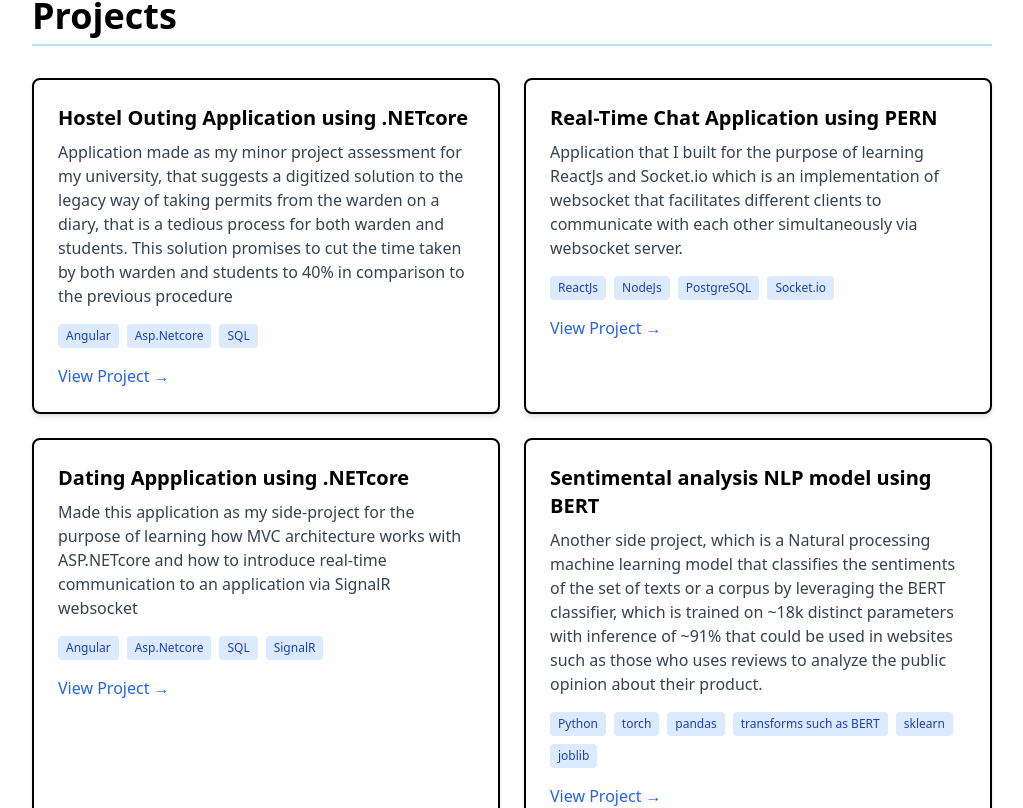
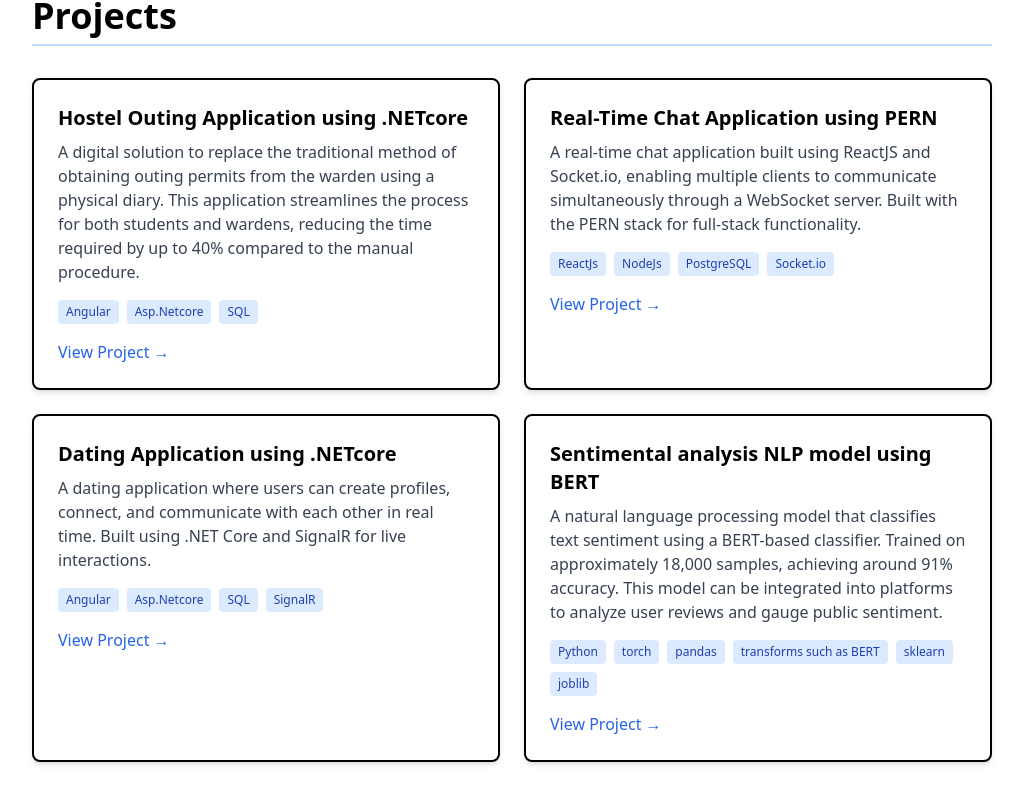
Before and after one commit to git-krishnabisht/about-me, a React (Vite) app in the folder frontend/: page / in a window 1280 px wide. Shown: the part 752-1560 px from the top of the page, without its empty margins (128-1151 px from the left). Built offline with nearby package versions, Linux system fonts and the light colour scheme; a web font is replaced by a local one.

Commit message:
commit-17 fix: typos

```diff
--- a/frontend/src/components/ProjectSection.jsx
+++ b/frontend/src/components/ProjectSection.jsx
@@ -25,28 +25,28 @@ export function ProjectsSection() {
     {
       title: "Hostel Outing Application using .NETcore",
       description:
-        "Application made as my minor project assessment for my university, that suggests a digitized solution to the legacy way of taking permits from the warden on a diary, that is a tedious process for both warden and students. This solution promises to cut the time taken by both warden and students to 40% in comparison to the previous procedure",
+        "A digital solution to replace the traditional method of obtaining outing permits from the warden using a physical diary. This application streamlines the process for both students and wardens, reducing the time required by up to 40% compared to the manual procedure.",
       tags: ["Angular", "Asp.Netcore", "SQL"],
       link: "https://github.com/krishnaasx/HostelOutingApplication",
     },
     {
       title: "Real-Time Chat Application using PERN",
       description:
-        "Application that I built for the purpose of learning ReactJs and Socket.io which is an implementation of websocket that facilitates different clients to communicate with each other simultaneously via websocket server.",
+        "A real-time chat application built using ReactJS and Socket.io, enabling multiple clients to communicate simultaneously through a WebSocket server. Built with the PERN stack for full-stack functionality.",
       tags: ["ReactJs", "NodeJs", "PostgreSQL", "Socket.io"],
       link: "https://github.com/krishnaasx/chat-app",
     },
     {
-      title: "Dating Appplication using .NETcore",
+      title: "Dating Application using .NETcore",
       description:
-        "Made this application as my side-project for the purpose of learning how MVC architecture works with ASP.NETcore and how to introduce real-time communication to an application via SignalR websocket",
+        "A dating application where users can create profiles, connect, and communicate with each other in real time. Built using .NET Core and SignalR for live interactions.",
       tags: ["Angular", "Asp.Netcore", "SQL", "SignalR"],
       link: "https://github.com/krishnaasx/DatingApp_Dotnet-8",
     },
     {
       title: "Sentimental analysis NLP model using BERT",
       description:
-        "Another side project, which is a Natural processing machine learning model that classifies the sentiments of the set of texts or a corpus by leveraging the BERT classifier, which is trained on ~18k distinct parameters with inference of ~91% that could be used in websites such as those who uses reviews to analyze the public opinion about their product.",
+        "A natural language processing model that classifies text sentiment using a BERT-based classifier. Trained on approximately 18,000 samples, achieving around 91% accuracy. This model can be integrated into platforms to analyze user reviews and gauge public sentiment.",
       tags: [
         "Python",
         "torch",
```
